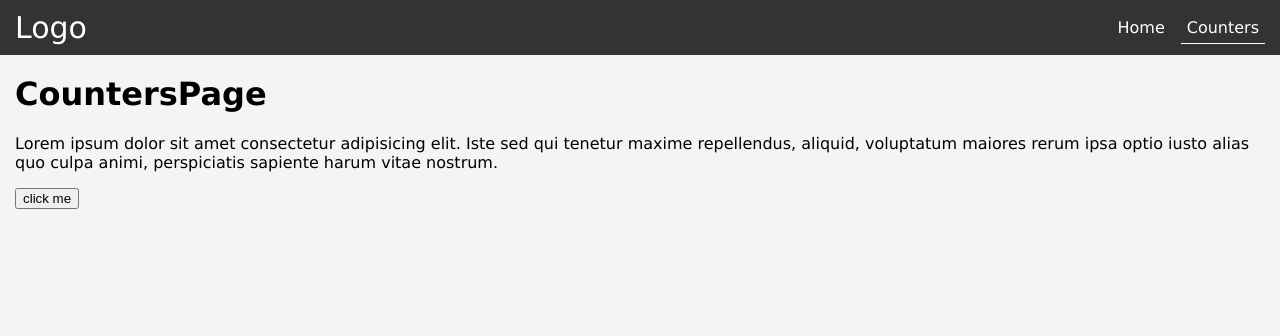
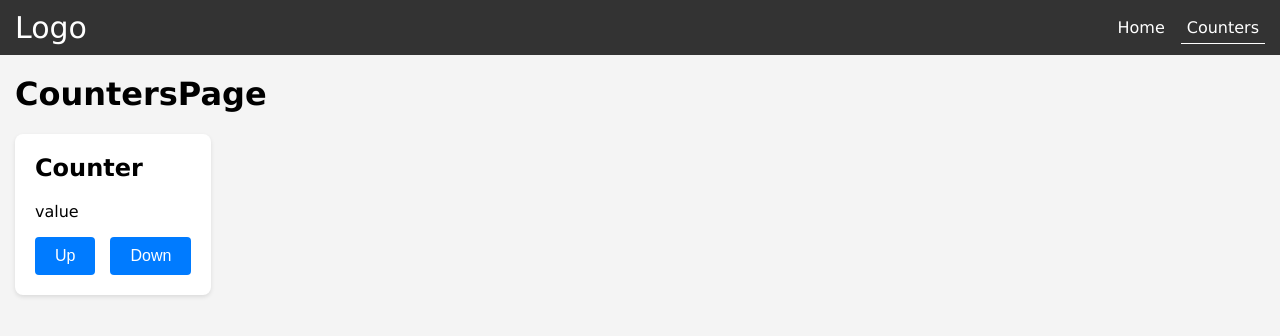
Before and after one commit to MariusCodeAcademy/type19_21_react_ts_useReducer_contextApi, a React (Vite) app: page /counters in a window 1280 px wide. Shown: the top 336 px of the page. Built offline with nearby package versions, Linux system fonts and the light colour scheme.

Commit message:
counter cmp jsx

```diff
--- a/src/App.css
+++ b/src/App.css
@@ -26,3 +26,8 @@
 a.active {
   border-bottom: 1px solid white;
 }
+
+.control {
+  display: flex;
+  gap: 15px;
+}
--- /dev/null
+++ b/src/components/counters/Counter.tsx
@@ -0,0 +1,14 @@
+export default function Counter() {
+  return (
+    <div className='card'>
+      <h2>Counter</h2>
+
+      <p>value</p>
+
+      <div className='control'>
+        <button>Up</button>
+        <button>Down</button>
+      </div>
+    </div>
+  );
+}
--- a/src/index.css
+++ b/src/index.css
@@ -37,6 +37,7 @@ img {
   box-shadow: 0 2px 4px rgba(0, 0, 0, 0.1);
   padding: 20px;
   margin-bottom: 20px;
+  display: inline-block;
 }
 
 .input {
@@ -53,3 +54,15 @@ img {
   align-items: center;
   justify-content: space-between;
 }
+
+button {
+  display: inline-block;
+  padding: 10px 20px;
+  background-color: #007bff;
+  color: #fff;
+  border: none;
+  border-radius: 4px;
+  font-size: 16px;
+  cursor: pointer;
+  transition: background-color 0.3s ease;
+}
--- a/src/pages/CountersPage.tsx
+++ b/src/pages/CountersPage.tsx
@@ -1,13 +1,11 @@
+import Counter from '../components/counters/Counter';
+
 export default function CountersPage() {
   return (
     <div className='container'>
       <h1>CountersPage</h1>
-      <p>
-        Lorem ipsum dolor sit amet consectetur adipisicing elit. Iste sed qui tenetur maxime
-        repellendus, aliquid, voluptatum maiores rerum ipsa optio iusto alias quo culpa animi,
-        perspiciatis sapiente harum vitae nostrum.
-      </p>
-      <button>click me</button>
+
+      <Counter />
     </div>
   );
 }
```
